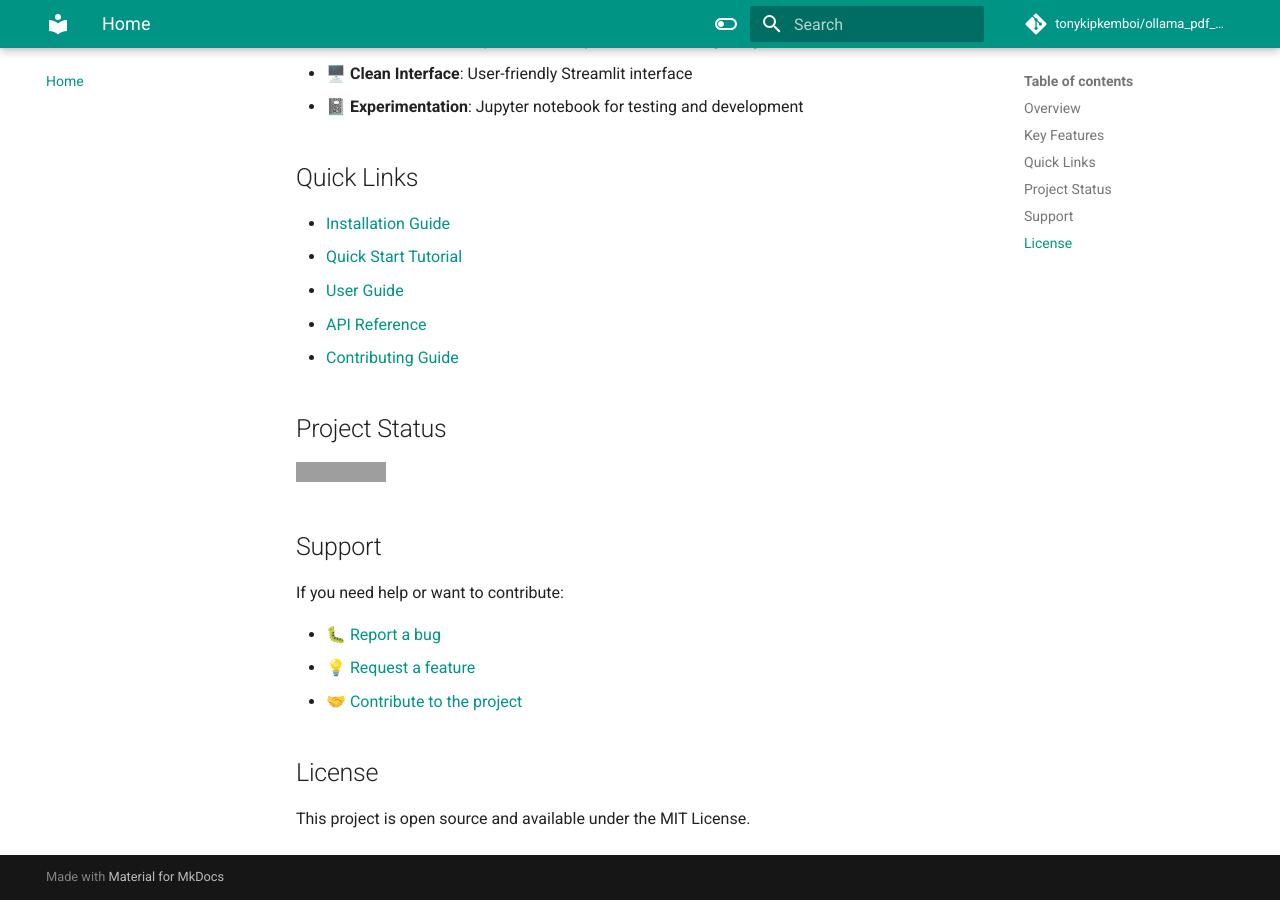
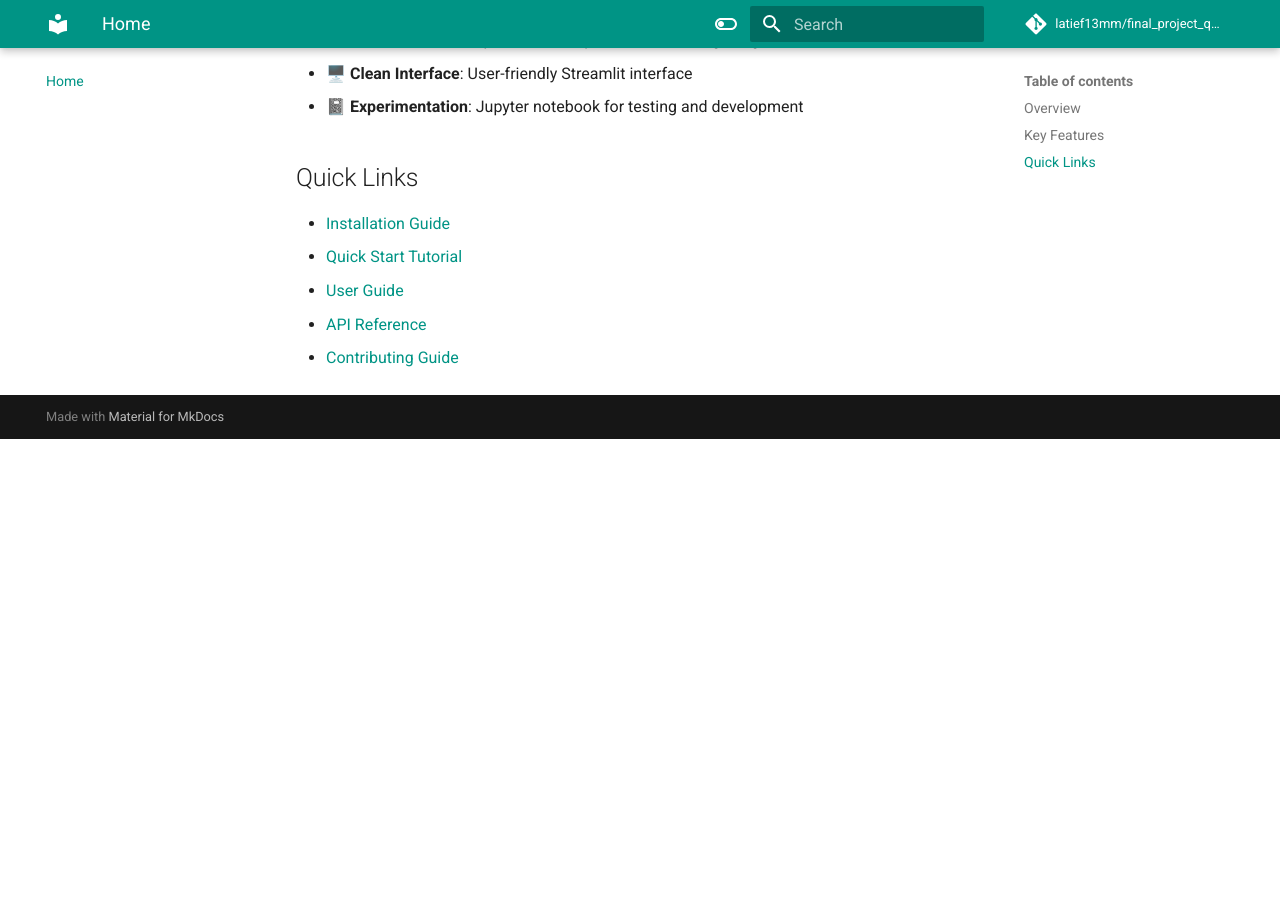
Before and after one commit to latief13mm/final_project_qarir_llm_chatbot, an MkDocs documentation site: the page built from docs/index.md, in a window 1280 px wide and 900 px high, scrolled down 637 px. Built offline with MkDocs 1.6.1 and Material for MkDocs 9.7.7, drawn with Linux system fonts in a browser that asks for light colours; comment, search, counter and statistics services are not loaded; after the commit the page ends 1076 px from its top, so only the background shows below that; grey boxes are pictures that could not be loaded.

Commit message:
update file md

```diff
--- a/docs/index.md
+++ b/docs/index.md
@@ -22,19 +22,3 @@ This project provides both a Streamlit web interface and a Jupyter notebook for
 - [User Guide](user-guide/pdf-processing.md)
 - [API Reference](api/document.md)
 - [Contributing Guide](development/contributing.md)
-
-## Project Status
-
-[![Python Tests](https://github.com/tonykipkemboi/ollama_pdf_rag/actions/workflows/tests.yml/badge.svg)](https://github.com/tonykipkemboi/ollama_pdf_rag/actions/workflows/tests.yml)
-
-## Support
-
-If you need help or want to contribute:
-
-- 🐛 [Report a bug](https://github.com/tonykipkemboi/ollama_pdf_rag/issues)
-- 💡 [Request a feature](https://github.com/tonykipkemboi/ollama_pdf_rag/issues)
-- 🤝 [Contribute to the project](development/contributing.md)
-
-## License
-
-This project is open source and available under the MIT License.
--- a/mkdocs.yml
+++ b/mkdocs.yml
@@ -1,8 +1,8 @@
 site_name: Ollama PDF RAG
 site_description: Chat with your PDFs locally using Ollama and LangChain
 site_author: Tony Kipkemboi
-repo_url: https://github.com/tonykipkemboi/ollama_pdf_rag
-repo_name: tonykipkemboi/ollama_pdf_rag
+repo_url: https://github.com/latief13mm/final_project_qarir_llm_chatbot.git
+repo_name: latief13mm/final_project_qarir_llm_chatbot
 
 theme:
   name: material
```
Also changed, not shown: CHANGELOG.md (+1 -1 lines), docs/development/changelog.md (+2 -2 lines), docs/development/contributing.md (+2 -6 lines), docs/getting-started/installation.md (+2 -2 lines), 1 other file.
